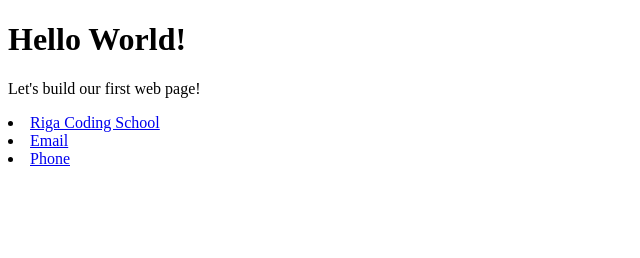
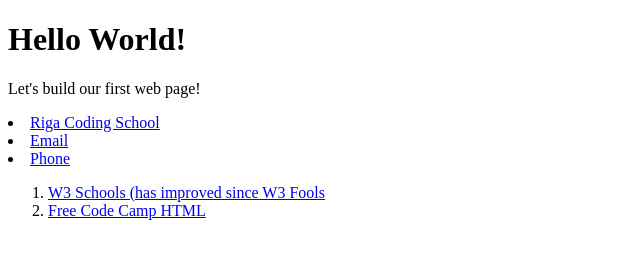
Before and after one commit to ValRCS/RCS_WebDev_BootCamp, a plain HTML site: page index.html in a window 1280 px wide. Shown: the whole page, without its empty margins (0-640 px from the left). Drawn offline with Linux system fonts and the light colour scheme.

Commit message:
Update index.html

```diff
--- a/index.html
+++ b/index.html
@@ -8,8 +8,16 @@
     <p>Let's build our first web page!</p?
     <ul>
       <li><a href="https://rigacoding.lv">Riga Coding School</a></li>
+
       <li><a href="mailto:valdis.s.coding@gmail.com">Email</a></li>
       <li><a href="tel:+(371) 0000 0000">Phone</a></li>
     </ul>
+
+  <ol>
+     <li><a href="https://developer.mozilla.org/en-US/docs/Web/HTML>Mozilla Developer Network</a></li>
+    <li><a href="https://www.w3schools.com/html/">W3 Schools (has improved since W3 Fools</a></li>
+    <li><a href="https://learn.freecodecamp.org/responsive-web-design/basic-html-and-html5/say-hello-to-html-elements/">Free Code Camp HTML</a></li>
+
+  </ol>
   </body>
 </html>
```
